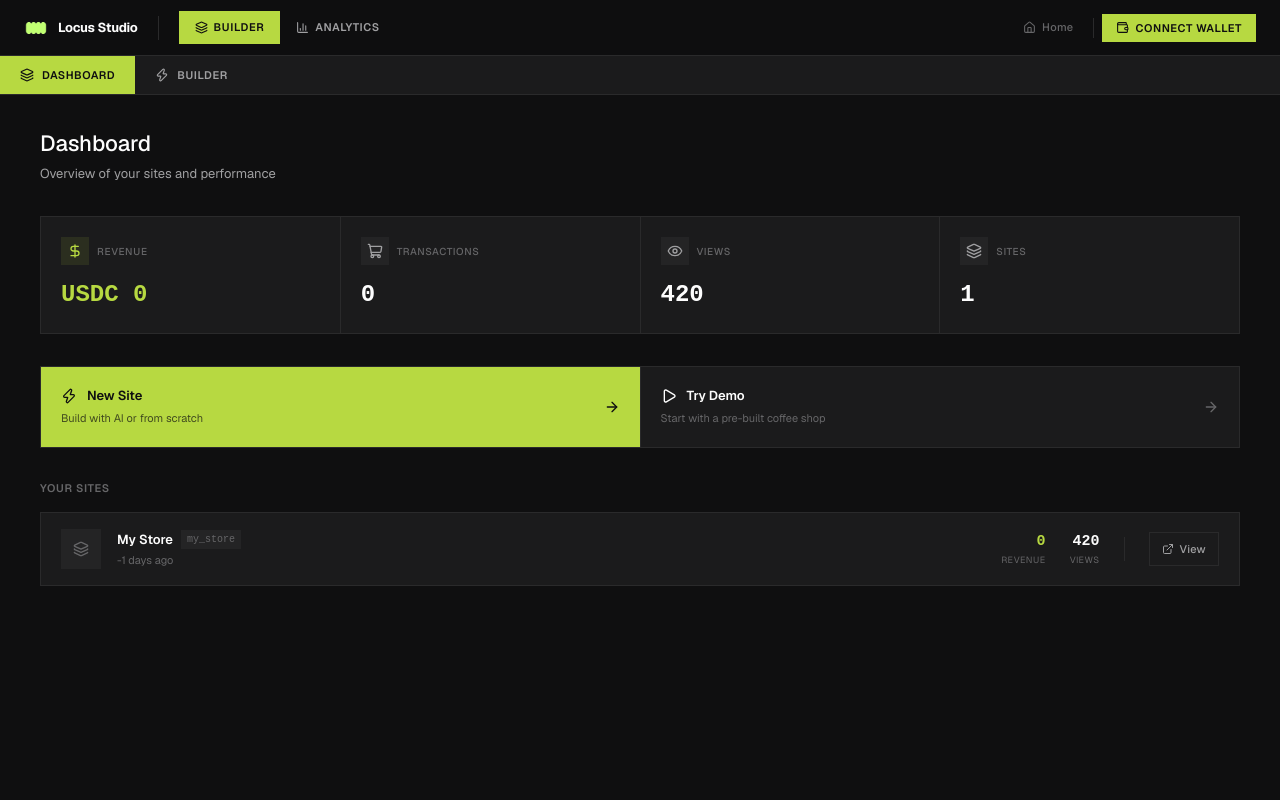
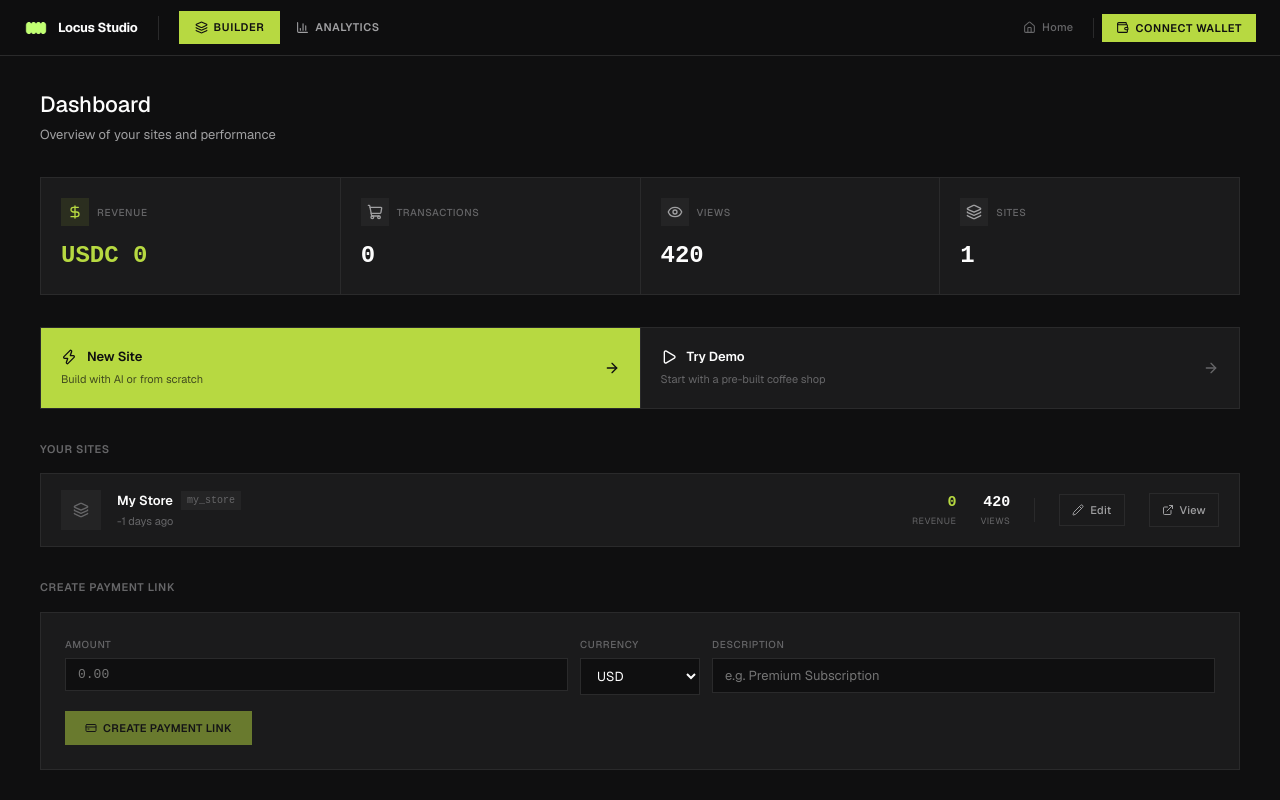
Before and after one commit to maulana-tech/buildwithlocus, a Next.js app: page /dashboard in a window 1280 px wide. Built offline with nearby package versions, Linux system fonts and the light colour scheme.

Commit message:
refactor(src/app/dashboard/page.tsx): feat: add save, edit, payment link creator, fix publish

```diff
--- a/src/app/dashboard/page.tsx
+++ b/src/app/dashboard/page.tsx
@@ -2,7 +2,7 @@
 
 import React, { useState, useEffect, useCallback, Suspense } from 'react';
 import { useSearchParams } from 'next/navigation';
-import { Layers, BarChart3, Plus, ArrowRight, DollarSign, Eye, ShoppingCart, Users, Zap, ExternalLink, TrendingUp, Clock, Send, Sparkles, Loader2, Play } from 'lucide-react';
+import { Layers, Plus, ArrowRight, DollarSign, Eye, ShoppingCart, Zap, ExternalLink, Send, Sparkles, Loader2, Play, Save, Pencil, Check, Copy, CreditCard, AlertCircle } from 'lucide-react';
 
 import { AppNavbar } from '@/components/AppNavbar';
 import { SectionPalette } from '@/components/builder/SectionPalette';
@@ -128,16 +128,6 @@ function formatDate(iso: string) {
 
 const s = {
   container: { display: 'flex', flexDirection: 'column', height: '100vh', overflow: 'hidden', background: '#0f0f10', color: '#fdfdfd' } as React.CSSProperties,
-  tabs: { display: 'flex', gap: 0, padding: 0, background: '#1b1b1c', borderBottom: '1px solid #2a2a2b' } as React.CSSProperties,
-  tab: (active: boolean) => ({
-    display: 'flex', alignItems: 'center', gap: '8px',
-    padding: '12px 20px',
-    background: active ? '#b7d941' : 'transparent',
-    border: 'none',
-    color: active ? '#0f0f10' : '#a0a0a2',
-    fontSize: '11px', fontWeight: 600, cursor: 'pointer',
-    letterSpacing: '0.05em', textTransform: 'uppercase' as const,
-  }) as React.CSSProperties,
   main: { flex: 1, overflow: 'auto', padding: '32px' } as React.CSSProperties,
   inner: { maxWidth: '1200px', margin: '0 auto' } as React.CSSProperties,
   heading: { fontSize: '22px', fontWeight: 500, letterSpacing: '-0.005em', marginBottom: '4px', color: '#fdfdfd' } as React.CSSProperties,
@@ -177,6 +167,16 @@ function DashboardContent() {
   const [sites, setSites] = useState<SiteAnalytics[]>([]);
   const [summary, setSummary] = useState<Summary | null>(null);
   const [loading, setLoading] = useState(true);
+  const [savedAt, setSavedAt] = useState<string | null>(null);
+  const [publishError, setPublishError] = useState<string | null>(null);
+  const [publishLoading, setPublishLoading] = useState(false);
+  const [plAmount, setPlAmount] = useState('');
+  const [plCurrency, setPlCurrency] = useState('USD');
+  const [plDescription, setPlDescription] = useState('');
+  const [plLoading, setPlLoading] = useState(false);
+  const [plResult, setPlResult] = useState<{ url: string; sessionId: string } | null>(null);
+  const [plError, setPlError] = useState<string | null>(null);
+  const [plCopied, setPlCopied] = useState(false);
 
   useEffect(() => {
     fetch('/api/analytics')
@@ -214,17 +214,31 @@ function DashboardContent() {
   }, []);
 
   const handlePublish = useCallback(async () => {
+    setPublishLoading(true);
+    setPublishError(null);
     const sharedSites = JSON.parse(localStorage.getItem(SHARED_SITES_KEY) || '{}');
     sharedSites[page.username] = { ...page, published_at: new Date().toISOString() };
     localStorage.setItem(SHARED_SITES_KEY, JSON.stringify(sharedSites));
     try {
-      const res = await fetch('/api/publish', { method: 'POST', headers: { 'Content-Type': 'application/json' }, body: JSON.stringify({ ...page, repo: DEFAULT_REPO }) });
+      const res = await fetch('/api/publish', {
+        method: 'POST',
+        headers: { 'Content-Type': 'application/json' },
+        body: JSON.stringify({ ...page, repo: DEFAULT_REPO }),
+      });
       const data = await res.json();
-      setPublishedUrl(data.url || `${window.location.origin}/s/${page.username}`);
-    } catch {
+      if (!res.ok) {
+        setPublishError(data.error || 'Publish failed');
+        setPublishedUrl(`${window.location.origin}/s/${page.username}`);
+      } else {
+        setPublishedUrl(data.url || `${window.location.origin}/s/${page.username}`);
+      }
+    } catch (err) {
+      setPublishError(err instanceof Error ? err.message : 'Network error');
       setPublishedUrl(`${window.location.origin}/s/${page.username}`);
+    } finally {
+      setPublishLoading(false);
+      setIsPublishOpen(true);
     }
-    setIsPublishOpen(true);
   }, [page]);
 
   const startDemo = useCallback(() => {
@@ -240,6 +254,54 @@ function DashboardContent() {
     const idx = themes.indexOf(page.theme);
     handlePageChange({ ...page, theme: themes[(idx + 1) % themes.length] });
   }, [page, handlePageChange]);
+
+  const handleSave = useCallback(() => {
+    savePage(page);
+    const now = new Date();
+    setSavedAt(now.toLocaleTimeString('en-US', { hour: '2-digit', minute: '2-digit' }));
+    setTimeout(() => setSavedAt(null), 3000);
+  }, [page]);
+
+  const handleEditSite = useCallback((site: SiteAnalytics) => {
+    const sharedSites = JSON.parse(localStorage.getItem(SHARED_SITES_KEY) || '{}');
+    const siteData = sharedSites[site.username];
+    if (siteData) {
+      setPage(siteData);
+      savePage(siteData);
+      setSelectedId(siteData.sections?.[0]?.id || null);
+    } else {
+      setPage({ ...DEFAULT_PAGE, username: site.username, title: site.title });
+    }
+    setActiveTab('builder');
+  }, []);
+
+  const handleCreatePaymentLink = useCallback(async () => {
+    if (!plAmount || parseFloat(plAmount) <= 0) {
+      setPlError('Enter a valid amount');
+      return;
+    }
+    setPlLoading(true);
+    setPlError(null);
+    setPlResult(null);
+    try {
+      const res = await fetch('/api/payment-links', {
+        method: 'POST',
+        headers: { 'Content-Type': 'application/json' },
+        body: JSON.stringify({
+          amount: plAmount,
+          currency: plCurrency,
+          description: plDescription || `Payment ${plAmount} ${plCurrency}`,
+        }),
+      });
+      const data = await res.json();
+      if (!res.ok) throw new Error(data.error || 'Failed to create payment link');
+      setPlResult({ url: data.checkoutUrl, sessionId: data.sessionId });
+    } catch (err) {
+      setPlError(err instanceof Error ? err.message : 'Failed to create payment link');
+    } finally {
+      setPlLoading(false);
+    }
+  }, [plAmount, plCurrency, plDescription]);
 
   const handleAiGenerate = useCallback(async () => {
     if (!aiPrompt.trim()) return;
@@ -265,16 +327,7 @@ function DashboardContent() {
 
   return (
     <div style={s.container}>
-      <AppNavbar />
-
-      <div style={s.tabs}>
-        <button onClick={() => setActiveTab('dashboard')} style={s.tab(activeTab === 'dashboard')}>
-          <Layers size={14} /> Dashboard
-        </button>
-        <button onClick={() => setActiveTab('builder')} style={s.tab(activeTab === 'builder')}>
-          <Zap size={14} /> Builder
-        </button>
-      </div>
+      <AppNavbar activeTab={activeTab} onTabChange={setActiveTab} />
 
       {activeTab === 'dashboard' ? (
         <div style={s.main}>
@@ -345,6 +398,9 @@ function DashboardContent() {
                           </div>
                         </div>
                         <div style={{ width: '1px', height: '24px', background: '#2a2a2b' }} />
+                        <button onClick={() => handleEditSite(site)} style={{ display: 'flex', alignItems: 'center', gap: '6px', padding: '8px 12px', background: 'transparent', border: '1px solid #2a2a2b', color: '#a0a0a2', fontSize: '11px', cursor: 'pointer', fontWeight: 500, letterSpacing: '0.03em' }}>
+                          <Pencil size={12} /> Edit
+                        </button>
                         <a href={`/s/${site.username}`} target="_blank" rel="noopener" style={{ display: 'flex', alignItems: 'center', gap: '6px', padding: '8px 12px', background: 'transparent', border: '1px solid #2a2a2b', color: '#a0a0a2', fontSize: '11px', textDecoration: 'none', fontWeight: 500, letterSpacing: '0.03em' }}>
                           <ExternalLink size={12} /> View
                         </a>
@@ -354,11 +410,57 @@ function DashboardContent() {
                 </div>
               )}
             </div>
+
+            <div style={{ marginTop: '32px' }}>
+              <div style={s.sectionTitle}>Create Payment Link</div>
+              <div style={{ background: '#1b1b1c', border: '1px solid #2a2a2b', padding: '24px' }}>
+                <div style={{ display: 'grid', gridTemplateColumns: '1fr 120px 1fr', gap: '12px', marginBottom: '16px' }}>
+                  <div>
+                    <label style={{ display: 'block', fontSize: '10px', color: '#666668', textTransform: 'uppercase', letterSpacing: '0.06em', marginBottom: '6px', fontWeight: 500 }}>Amount</label>
+                    <input value={plAmount} onChange={(e) => setPlAmount(e.target.value)} placeholder="0.00" type="number" step="any" style={{ width: '100%', background: '#0f0f10', border: '1px solid #2a2a2b', padding: '8px 12px', color: '#fdfdfd', fontSize: '13px', outline: 'none', fontFamily: 'monospace' }} />
+                  </div>
+                  <div>
+                    <label style={{ display: 'block', fontSize: '10px', color: '#666668', textTransform: 'uppercase', letterSpacing: '0.06em', marginBottom: '6px', fontWeight: 500 }}>Currency</label>
+                    <select value={plCurrency} onChange={(e) => setPlCurrency(e.target.value)} style={{ width: '100%', background: '#0f0f10', border: '1px solid #2a2a2b', padding: '8px 12px', color: '#fdfdfd', fontSize: '13px', outline: 'none' }}>
+                      <option value="USD">USD</option>
+                      <option value="USDC">USDC</option>
+                      <option value="IDR">IDR</option>
+                      <option value="EUR">EUR</option>
+                    </select>
+                  </div>
+                  <div>
+                    <label style={{ display: 'block', fontSize: '10px', color: '#666668', textTransform: 'uppercase', letterSpacing: '0.06em', marginBottom: '6px', fontWeight: 500 }}>Description</label>
+                    <input value={plDescription} onChange={(e) => setPlDescription(e.target.value)} placeholder="e.g. Premium Subscription" style={{ width: '100%', background: '#0f0f10', border: '1px solid #2a2a2b', padding: '8px 12px', color: '#fdfdfd', fontSize: '13px', outline: 'none' }} />
+                  </div>
+                </div>
+                <button onClick={handleCreatePaymentLink} disabled={plLoading || !plAmount} style={{ display: 'flex', alignItems: 'center', gap: '6px', padding: '10px 20px', background: '#b7d941', border: 'none', color: '#0f0f10', fontSize: '11px', fontWeight: 600, cursor: plLoading ? 'wait' : 'pointer', letterSpacing: '0.03em', textTransform: 'uppercase' as const, opacity: plLoading || !plAmount ? 0.5 : 1 }}>
+                  {plLoading ? <Loader2 size={12} className="spin" /> : <CreditCard size={12} />} {plLoading ? 'Creating...' : 'Create Payment Link'}
+                </button>
+                {plError && (
+                  <div style={{ marginTop: '12px', display: 'flex', alignItems: 'center', gap: '8px', padding: '10px 14px', background: 'rgba(239,68,68,0.08)', border: '1px solid rgba(239,68,68,0.2)' }}>
+                    <AlertCircle size={14} color="#ef4444" />
+                    <span style={{ fontSize: '12px', color: '#ef4444' }}>{plError}</span>
+                  </div>
+                )}
+                {plResult && (
+                  <div style={{ marginTop: '12px', padding: '14px', background: '#0f0f10', border: '1px solid #2a2a2b' }}>
+                    <div style={{ fontSize: '10px', color: '#666668', textTransform: 'uppercase', letterSpacing: '0.06em', marginBottom: '8px', fontWeight: 500 }}>Payment Link Created</div>
+                    <div style={{ display: 'flex', alignItems: 'center', gap: '8px' }}>
+                      <input readOnly value={plResult.url} style={{ flex: 1, background: '#1b1b1c', border: '1px solid #2a2a2b', padding: '8px 12px', color: '#b7d941', fontSize: '12px', fontFamily: 'monospace', outline: 'none' }} />
+                      <button onClick={() => { navigator.clipboard.writeText(plResult.url); setPlCopied(true); setTimeout(() => setPlCopied(false), 2000); }} style={{ display: 'flex', alignItems: 'center', gap: '4px', padding: '8px 12px', background: '#242425', border: '1px solid #2a2a2b', color: '#fdfdfd', fontSize: '11px', cursor: 'pointer', whiteSpace: 'nowrap' as const }}>
+                        {plCopied ? <Check size={12} color="#b7d941" /> : <Copy size={12} />} {plCopied ? 'Copied' : 'Copy'}
+                      </button>
+                    </div>
+                    <div style={{ fontSize: '10px', color: '#666668', marginTop: '6px', fontFamily: 'monospace' }}>Session: {plResult.sessionId}</div>
+                  </div>
+                )}
+              </div>
+            </div>
           </div>
         </div>
       ) : (
-        <div>
-          <header style={{ height: '44px', borderBottom: '1px solid #2a2a2b', background: '#1b1b1c', display: 'flex', alignItems: 'center', padding: '0 16px', gap: '12px' }}>
+        <div style={{ display: 'flex', flexDirection: 'column', flex: 1, overflow: 'hidden' }}>
+          <div style={{ height: '44px', flexShrink: 0, borderBottom: '1px solid #2a2a2b', background: '#1b1b1c', display: 'flex', alignItems: 'center', padding: '0 16px', gap: '12px' }}>
             <div style={{ display: 'flex', alignItems: 'center', gap: '8px' }}>
               <input value={aiPrompt} onChange={(e) => setAiPrompt(e.target.value)} onKeyDown={(e) => e.key === 'Enter' && handleAiGenerate()} placeholder="AI: Describe your page..." style={{ background: '#0f0f10', border: '1px solid #2a2a2b', padding: '6px 12px', color: '#fdfdfd', fontSize: '12px', width: '220px', outline: 'none' }} />
               <button onClick={handleAiGenerate} disabled={isAiLoading || !aiPrompt.trim()} style={{ display: 'flex', alignItems: 'center', gap: '4px', padding: '6px 10px', fontSize: '11px', fontWeight: 600, background: '#b7d941', border: 'none', color: '#0f0f10', cursor: isAiLoading ? 'wait' : 'pointer', letterSpacing: '0.03em' }}>
@@ -373,8 +475,14 @@ function DashboardContent() {
             <div style={{ flex: 1 }} />
             <button onClick={cycleTheme} style={{ display: 'flex', alignItems: 'center', gap: '6px', padding: '6px 12px', background: 'transparent', border: '1px solid #2a2a2b', color: '#a0a0a2', fontSize: '11px', cursor: 'pointer', textTransform: 'capitalize' as const, letterSpacing: '0.03em' }}>Theme: {page.theme}</button>
             <button onClick={() => window.open(`/s/${page.username}`, '_blank')} style={{ display: 'flex', alignItems: 'center', gap: '6px', padding: '6px 12px', fontSize: '11px', fontWeight: 500, background: 'transparent', border: '1px solid #2a2a2b', color: '#a0a0a2', cursor: 'pointer' }}><Eye size={14} /> Preview</button>
-            <button onClick={handlePublish} style={{ display: 'flex', alignItems: 'center', gap: '6px', padding: '6px 14px', fontSize: '11px', fontWeight: 600, background: '#b7d941', border: 'none', color: '#0f0f10', cursor: 'pointer', letterSpacing: '0.03em' }}><Send size={13} /> Publish</button>
-          </header>
+            <button onClick={handleSave} style={{ display: 'flex', alignItems: 'center', gap: '6px', padding: '6px 14px', fontSize: '11px', fontWeight: 600, background: savedAt ? '#1b3a1b' : 'transparent', border: savedAt ? '1px solid #2a5a2a' : '1px solid #2a2a2b', color: savedAt ? '#b7d941' : '#a0a0a2', cursor: 'pointer', letterSpacing: '0.03em' }}>
+              {savedAt ? <Check size={13} /> : <Save size={13} />} {savedAt ? `Saved ${savedAt}` : 'Save'}
+            </button>
+            <button onClick={handlePublish} disabled={publishLoading} style={{ display: 'flex', alignItems: 'center', gap: '6px', padding: '6px 14px', fontSize: '11px', fontWeight: 600, background: '#b7d941', border: 'none', color: '#0f0f10', cursor: publishLoading ? 'wait' : 'pointer', letterSpacing: '0.03em', opacity: publishLoading ? 0.7 : 1 }}>
+              {publishLoading ? <Loader2 size={13} className="spin" /> : <Send size={13} />} {publishLoading ? 'Publishing...' : 'Publish'}
+            </button>
+            {publishError && <span style={{ display: 'flex', alignItems: 'center', gap: '4px', fontSize: '11px', color: '#ef4444' }}><AlertCircle size={12} />{publishError}</span>}
+          </div>
           <div style={{ display: 'flex', flex: 1, overflow: 'hidden' }}>
             <SectionPalette onAdd={handleAddSection} />
             <LivePreview page={page} selectedId={selectedId} onSelect={setSelectedId} />
```
